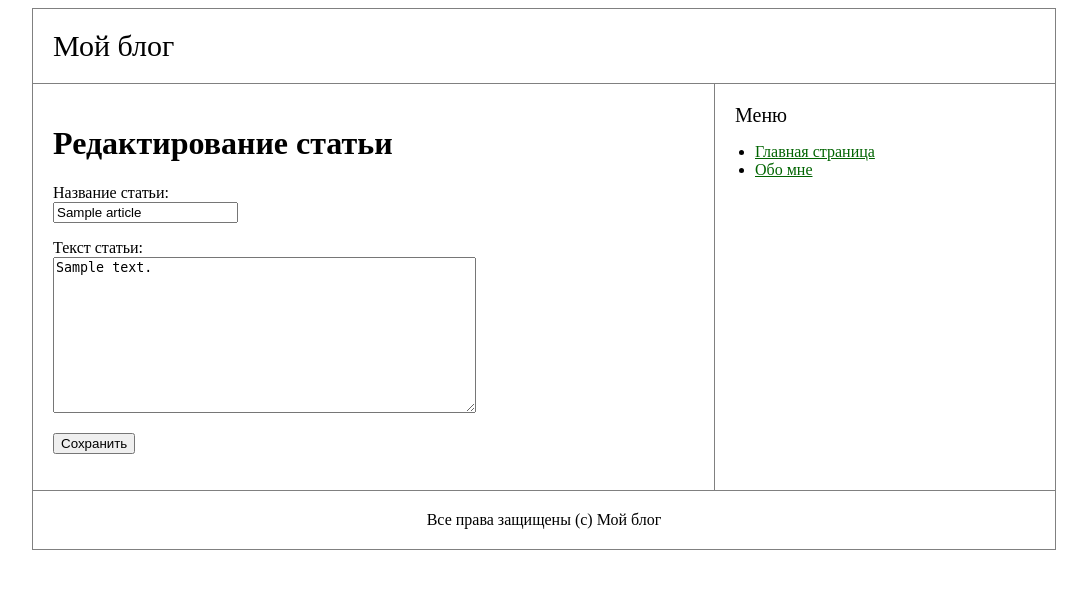
After one commit to Banstra/webdev3sem2, a PHP site: template src/MyProject/templates/articles/edit.php in a window 1280 px wide. The commit adds this page. Shown: the top 589 px of the page, without its empty margins (96-1183 px from the left). Run offline with PHP 8.4, Linux system fonts and the light colour scheme; the template is opened without the code that fills it: most values are stand-ins (such as "Sample title", 1, 10 or a date in 2020).

Commit message:
191120255

```diff
--- /dev/null
+++ b/src/MyProject/templates/articles/edit.php
@@ -0,0 +1,21 @@
+<?php include __DIR__ . '/../header.php'; ?>
+
+<h1>Редактирование статьи</h1>
+
+
+<form action="/articles/<?= $article->getId() ?>/edit" method="POST">
+
+    <p>
+        <label for="name">Название статьи:</label><br>
+        <input type="text" id="name" name="name" value="<?= htmlspecialchars($article->getName()) ?>" required>
+    </p>
+    <p>
+        <label for="text">Текст статьи:</label><br>
+        <textarea id="text" name="text" rows="10" cols="50" required><?= htmlspecialchars($article->getText()) ?></textarea>
+    </p>
+    <p>
+        <button type="submit">Сохранить</button>
+    </p>
+</form>
+
+<?php include __DIR__ . '/../footer.php'; ?>
--- a/src/routes.php
+++ b/src/routes.php
@@ -5,7 +5,7 @@
 return [
 
     '~^articles/(\d+)$~' => [\MyProject\Controllers\ArticlesController::class, 'view'],
-    '~^articles/(\d+)/edit$~' => [\MyProject\Controllers\ArticlesController::class, 'edit'],
+    '~^articles/(\d+)/edit$~' => [MyProject\Controllers\ArticlesController::class, 'edit'],
     '~^$~' => [\MyProject\Controllers\MainController::class, 'main'],
     '~^articles/add$~' => [\MyProject\Controllers\ArticlesController::class, 'add'],
 
```
Also changed, not shown: src/MyProject/Controllers/ArticlesController.php (+11 -4 lines).
